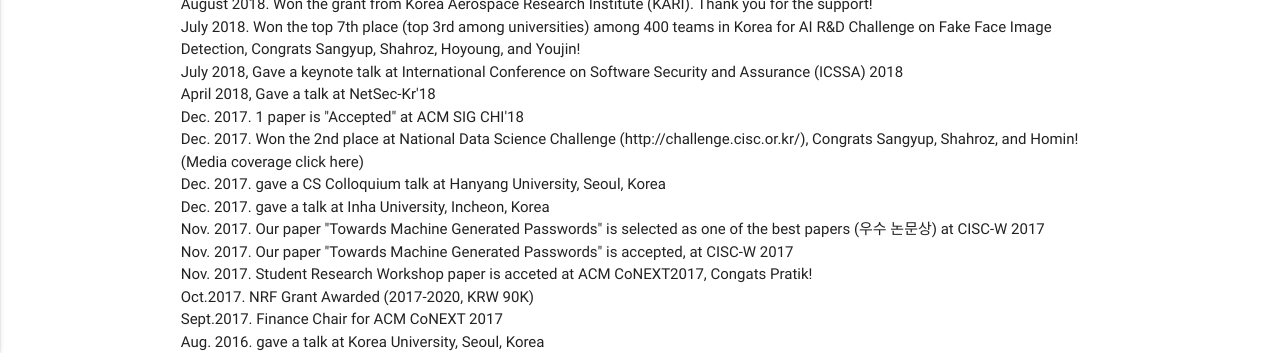
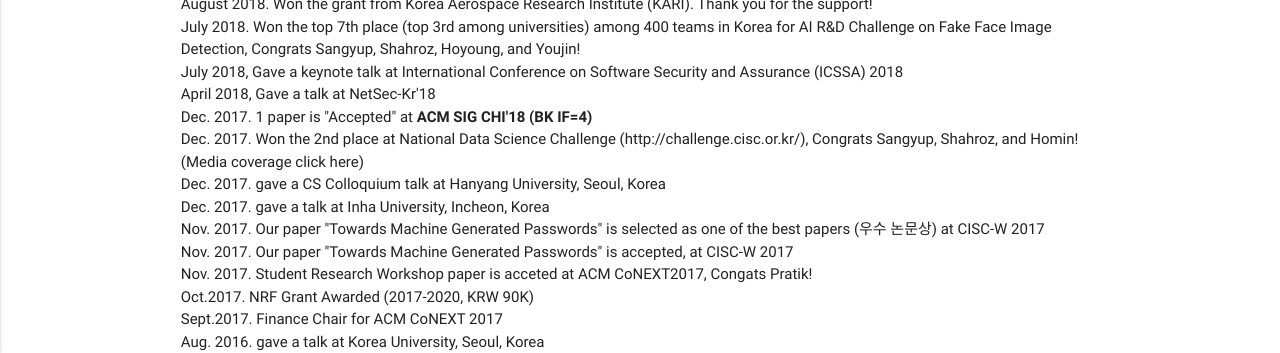
Before and after one commit to Yurim990507/DASH-Lab.github.io, a Jekyll site: the page built from example4.md, in a window 1280 px wide. Shown: the part 608-961 px from the top of the page. Built offline with Jekyll 4.4.1, drawn with Linux system fonts in a browser that asks for light colours.

Commit message:
Update example4.md

```diff
--- a/example4.md
+++ b/example4.md
@@ -31,7 +31,7 @@ August 2018. Won the grant from Korea Aerospace Research Institute (KARI). Thank
 July 2018. Won the top 7th place (top 3rd among universities) among 400 teams in Korea for AI R&D Challenge on Fake Face Image Detection, Congrats Sangyup, Shahroz, Hoyoung, and Youjin! <br>
 July 2018, Gave a keynote talk at International Conference on Software Security and Assurance (ICSSA) 2018 <br>
 April 2018, Gave a talk at NetSec-Kr'18 <br>
-Dec. 2017. 1 paper is "Accepted" at ACM SIG CHI'18 <br>
+Dec. 2017. 1 paper is "Accepted" at <b>ACM SIG CHI'18 (BK IF=4)</b> <br>
 Dec. 2017. Won the 2nd place at National Data Science Challenge (http://challenge.cisc.or.kr/), Congrats Sangyup, Shahroz, and Homin! (Media coverage click here) <br>
 Dec. 2017. gave a CS Colloquium talk at Hanyang University, Seoul, Korea <br>
 Dec. 2017. gave a talk at Inha University, Incheon, Korea <br>
```
